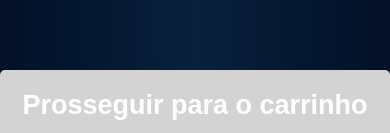
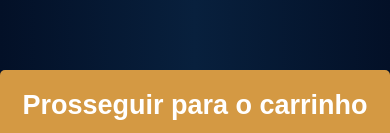
Before and after one commit to LeonMesquita/projeto14-darkside-store-front, a React (Create React App) app: page /home in a window 390 px wide. Shown: the part 704-837 px from the top of the page. Built offline with nearby package versions, Linux system fonts and the light colour scheme; no server answers; a web font is replaced by a local one.

Commit message:
confirmation button

```diff
--- a/src/components/ConfirmationButton.js
+++ b/src/components/ConfirmationButton.js
@@ -5,9 +5,9 @@ export default function ConfirmationButton({onclick}){
     const {totalOfProducts} = useContext(Context);
 
     return(
-        <Confirmationbutton background={totalOfProducts > 0 ? "#D49943" : "lightgrey"} onClick={totalOfProducts > 0 ? onclick : null}>
+        <button className='confirmation-button' background={totalOfProducts > 0 ? "#D49943" : "lightgrey"} onClick={totalOfProducts > 0 ? onclick : null}>
             <p>Prosseguir para o carrinho</p>
-        </Confirmationbutton>
+        </button>
     );
 }
 
--- a/src/css/styles.css
+++ b/src/css/styles.css
@@ -68,19 +68,32 @@ input:focus {
 
 
 
+.confirmation-button{
+    width: 550px;
+    height: 70px;
+    background-color: #D49943;
+    position: fixed;
+    bottom: 0;
+    border: none;
+    border-radius: 5px;
+    cursor: pointer;
+}
 
+.confirmation-button     p{
+    color: white;
+    font-size: 27px;
+    font-weight: 700;
+}
 
 
 .sized-box{
     height: 110px;
 }
 @media(max-width: 550px) {
-    .main-container{
+    .main-container, .confirmation-button, .available-area{
         width: 100%;
     }
 
-    .available-area{
-        width: 100%;
-    }
+
 
 }
```
